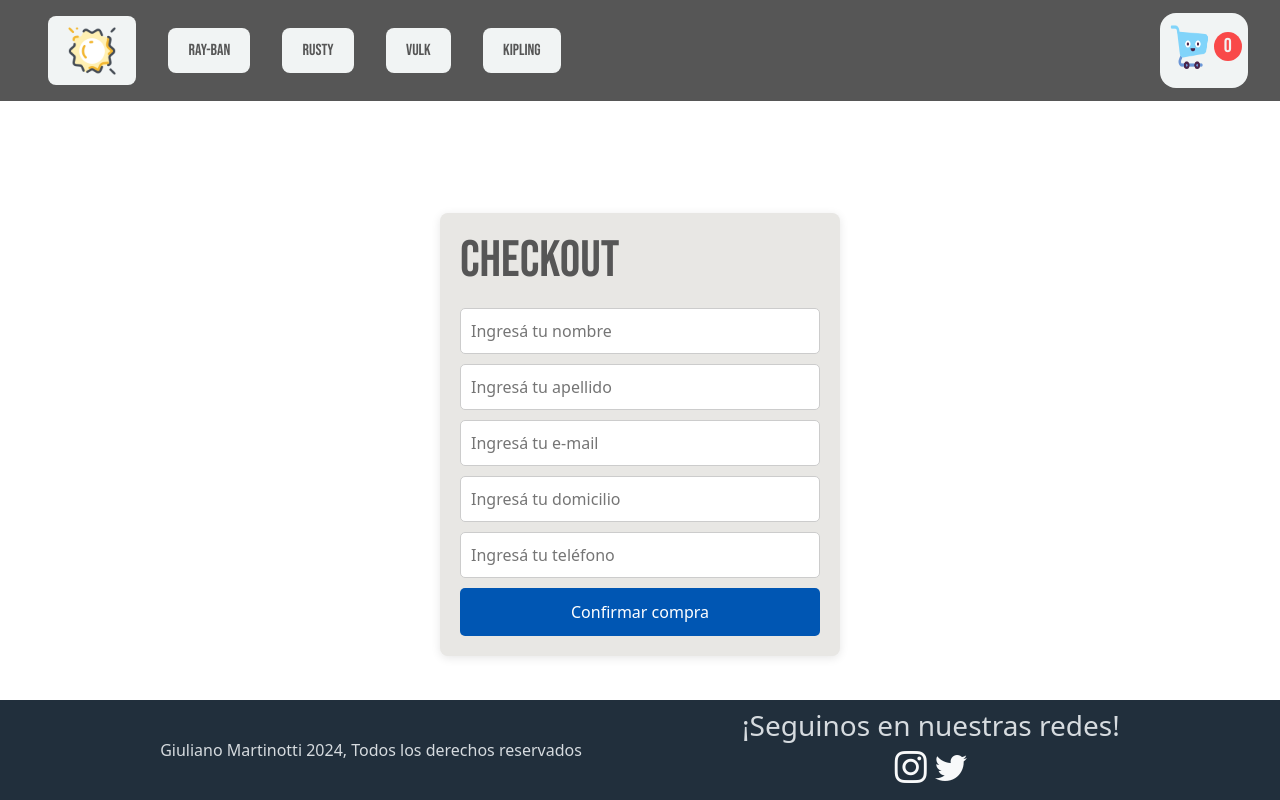
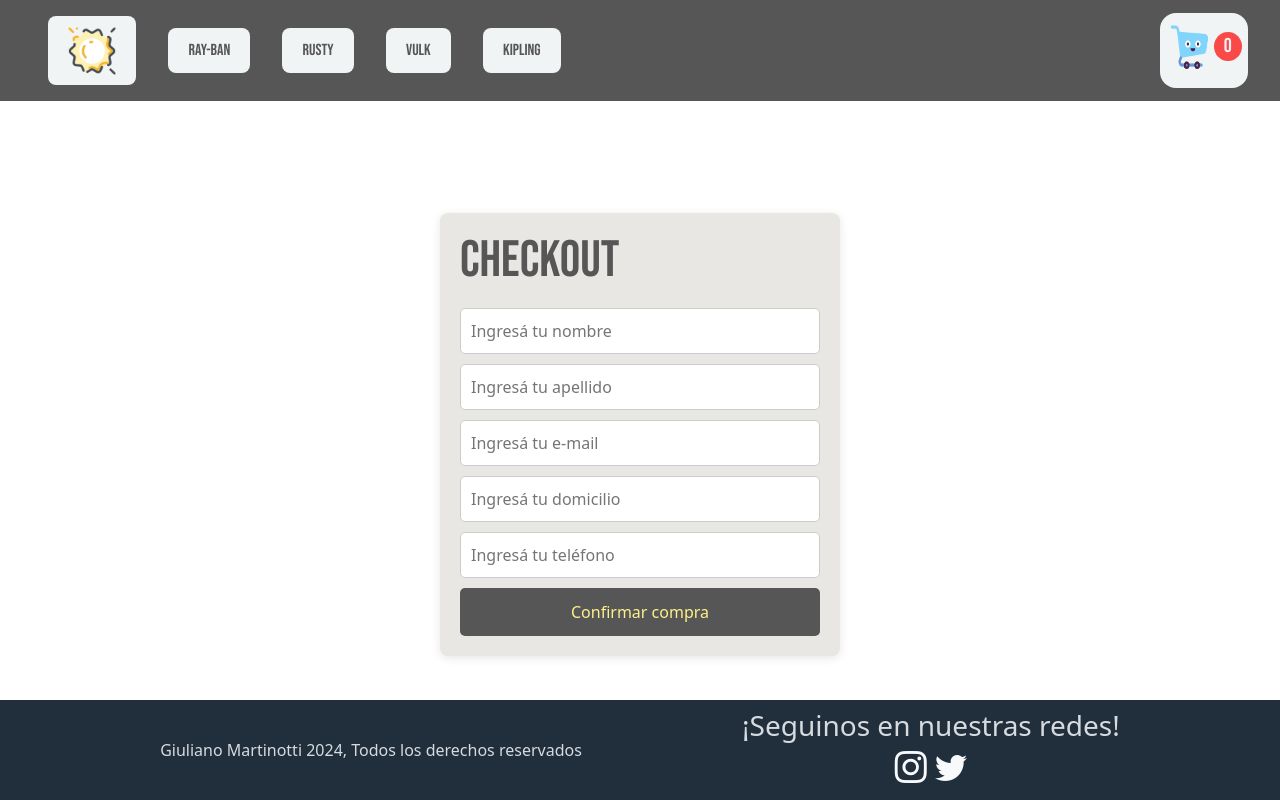
Before and after one commit to GiulianoMartinotti/proyecto-reactjs, a React (Vite) app: page /checkout in a window 1280 px wide. In both pictures the pointer is over the button "Confirmar compra". Built offline with nearby package versions, Linux system fonts and the light colour scheme.

Commit message:
Actualización final

```diff
--- a/src/components/Cart.css
+++ b/src/components/Cart.css
@@ -64,6 +64,7 @@
 .clean-cart:hover{
     background-color: #ff6060;
     color: #565656;
+    transition: background 0.2s;
 }
 
 .total-clean{
@@ -126,5 +127,6 @@ color: #565656;
 }
 
 .btn-finalizar-compra:hover{
+    transition: background 0.2s;
     background-color: #6dbd45;
 }
--- a/src/components/Checkout.css
+++ b/src/components/Checkout.css
@@ -35,8 +35,8 @@ input[type="phone"] {
 
 .btn-comprar {
     padding: 12px;
-    background: #007bff;
-    color: white;
+    background-color: #fef08d;
+    color: #565656;
     border: none;
     border-radius: 5px;
     cursor: pointer;
@@ -45,7 +45,8 @@ input[type="phone"] {
 }
 
 .btn-comprar:hover {
-    background: #0056b3;
+    background-color: #565656;
+    color: #fef08d;
 }
 
 .num-order {
```
